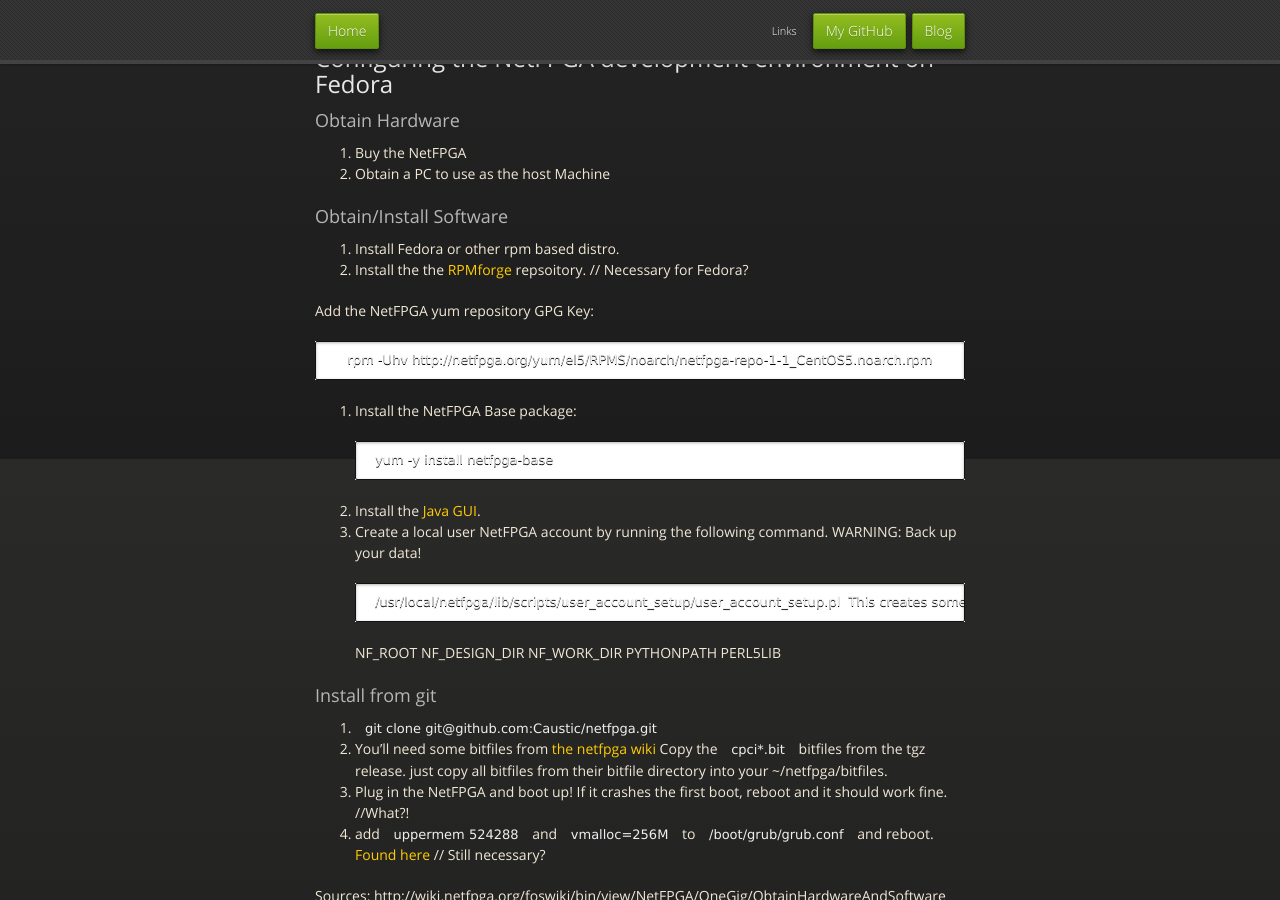
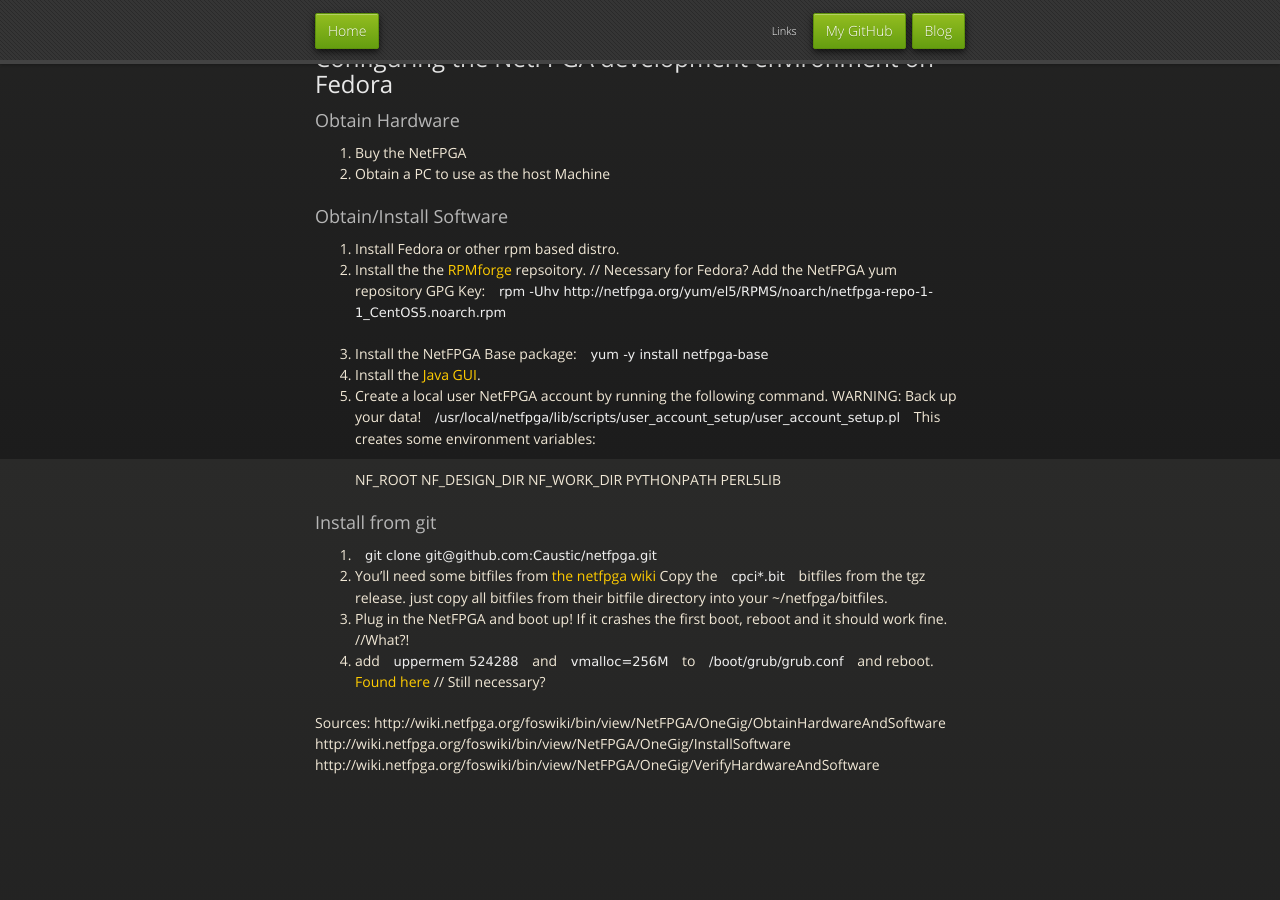
Before and after one commit to Caustic/caustic.github.com, a Jekyll site: the page built from _posts/13-02-01-netfpga-environment.markdown, in a window 1280 px wide and 900 px high, scrolled down 441 px. Built offline with Jekyll 4.4.1, drawn with Linux system fonts in a browser that asks for light colours; nearby versions of some CDN libraries; Markdown is read by kramdown in place of the engine named in the settings.

Commit message:
changed code again

```diff
--- a/_posts/13-02-01-netfpga-environment.markdown
+++ b/_posts/13-02-01-netfpga-environment.markdown
@@ -14,18 +14,11 @@
 
 1. Install Fedora or other rpm based distro.
 2. Install the the [RPMforge](http://wiki.centos.org/AdditionalResources/Repositories/RPMForge) repsoitory. // Necessary for Fedora?
+Add the NetFPGA yum repository GPG Key: `rpm -Uhv http://netfpga.org/yum/el5/RPMS/noarch/netfpga-repo-1-1_CentOS5.noarch.rpm`
 
-Add the NetFPGA yum repository GPG Key:
-
-        rpm -Uhv http://netfpga.org/yum/el5/RPMS/noarch/netfpga-repo-1-1_CentOS5.noarch.rpm
-
-4. Install the NetFPGA Base package:
-
-        yum -y install netfpga-base
+4. Install the NetFPGA Base package: `yum -y install netfpga-base`
 5. Install the [Java GUI](http://wiki.netfpga.org/foswiki/bin/view/NetFPGA/OneGig/InstallJavaGUI20).
-6. Create a local user NetFPGA account by running the following command.  WARNING: Back up your data!
-
-        /usr/local/netfpga/lib/scripts/user_account_setup/user_account_setup.pl
+6. Create a local user NetFPGA account by running the following command.  WARNING: Back up your data! `/usr/local/netfpga/lib/scripts/user_account_setup/user_account_setup.pl`
 This creates some environment variables:
 
     NF_ROOT
```
